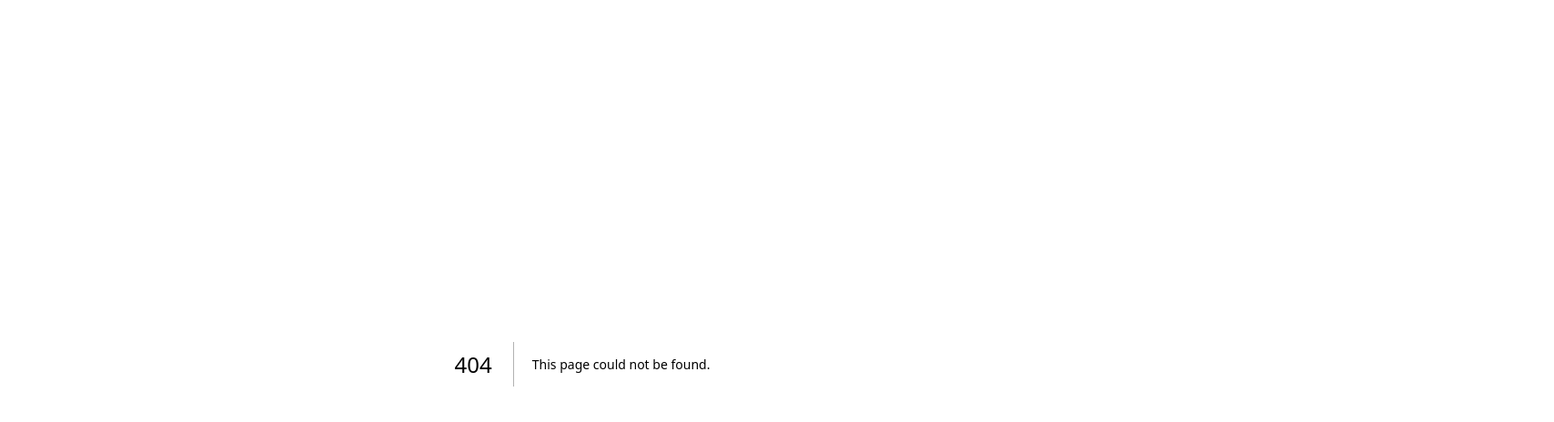
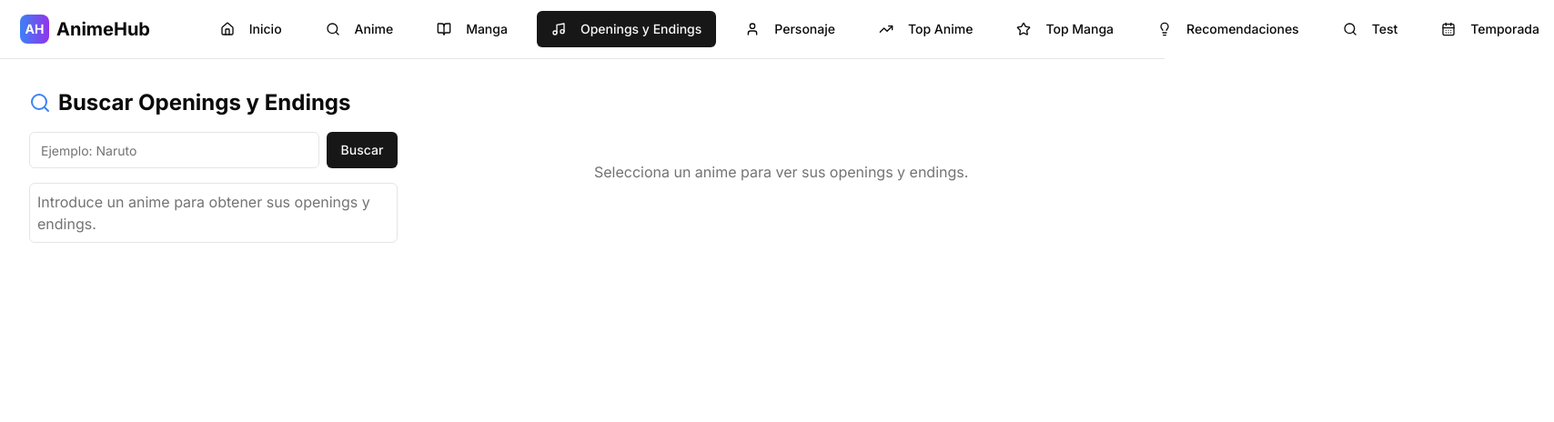
Before and after one commit to NachoGonzalez2001/AnimeHub, a Next.js app in the folder AnimeHub/: page /opyend in a window 1280 px wide. Before the commit this address had no page. Shown: the top 464 px of the page at 91% size, 1708 px wide, since content can reach past the window. Built offline with nearby package versions, Linux system fonts and the light colour scheme.

Commit message:
(feat) webpage de openings y endings con busqueda en youtube

```diff
--- /dev/null
+++ b/AnimeHub/app/opyend/loading.tsx
@@ -0,0 +1,3 @@
+export default function Loading() {
+  return null
+}
--- /dev/null
+++ b/AnimeHub/app/opyend/page.tsx
@@ -0,0 +1,199 @@
+"use client"
+
+import { useState } from "react"
+import { Navigation } from "@/components/navigation"
+import { Input } from "@/components/ui/input"
+import { Button } from "@/components/ui/button"
+import { Card, CardContent } from "@/components/ui/card"
+import { Music, Search, Play } from "lucide-react"
+
+interface Anime {
+  mal_id: number
+  title: string
+  title_japanese?: string
+  images: { jpg: { image_url: string } }
+}
+
+interface Theme {
+  openings: string[]
+  endings: string[]
+}
+
+export default function AnimeThemesSearchPage() {
+  const [query, setQuery] = useState("")
+  const [animeResults, setAnimeResults] = useState<Anime[]>([])
+  const [selectedAnime, setSelectedAnime] = useState<Anime | null>(null)
+  const [themes, setThemes] = useState<Theme | null>(null)
+  const [loading, setLoading] = useState(false)
+  const [error, setError] = useState("")
+
+  const handleSearch = async () => {
+    if (!query.trim()) return
+    setLoading(true); setError(""); setSelectedAnime(null); setThemes(null)
+    try {
+      const res = await fetch(`https://api.jikan.moe/v4/anime?q=${encodeURIComponent(query)}&limit=20`)
+      const data = await res.json()
+      if (!data.data || data.data.length === 0) {
+        setAnimeResults([]); setError("No se encontraron animes con ese nombre.")
+      } else setAnimeResults(data.data)
+    } catch {
+      setError("Error al obtener resultados del anime.")
+    } finally { setLoading(false) }
+  }
+
+  const fetchThemes = async (id: number) => {
+    setLoading(true); setError(""); setThemes(null)
+    try {
+      const res = await fetch(`https://api.jikan.moe/v4/anime/${id}/themes`)
+      const data = await res.json()
+      if (data.data) {
+        setSelectedAnime(animeResults.find(a => a.mal_id === id) || null)
+        setThemes(data.data)
+      } else {
+        setError("No se pudieron cargar los temas musicales.")
+      }
+    } catch {
+      setError("Error al obtener los openings/endings.")
+    } finally { setLoading(false) }
+  }
+
+const handlePlayVideo = (themeTitle: string) => {
+  let cleaned = themeTitle.replace(/^\d+:\s*/, "")
+  const titleMatch = cleaned.match(/["'](.+?)["']/)
+  const title = titleMatch ? titleMatch[1] : ""
+  const artistMatch = cleaned.match(/by\s+([^(]+)/i)
+  const artist = artistMatch ? artistMatch[1].trim() : ""
+  const searchQuery = `${title} ${artist} anime`
+  window.open(`https://www.youtube.com/results?search_query=${encodeURIComponent(searchQuery)}`, "_blank")
+}
+
+  return (
+    <div className="min-h-screen bg-background">
+      <Navigation />
+      <div className="max-w-7xl mx-auto px-4 sm:px-6 lg:px-8 py-8">
+        <div className="flex flex-col md:flex-row gap-8">
+          <div className="flex flex-col w-full md:w-1/3 min-w-0">
+            <div className="flex items-center gap-2 mb-4">
+              <Search className="w-6 h-6 text-blue-500" />
+              <h1 className="text-2xl font-bold">Buscar Openings y Endings</h1>
+            </div>
+            <div className="flex gap-2 mb-4">
+              <Input
+                placeholder="Ejemplo: Naruto"
+                value={query}
+                onChange={e => setQuery(e.target.value)}
+                onKeyDown={e => e.key === "Enter" && handleSearch()}
+              />
+              <Button onClick={handleSearch} disabled={loading}>
+                {loading ? "Buscando..." : "Buscar"}
+              </Button>
+            </div>
+            {error && <p className="text-red-500 mb-2">{error}</p>}
+            <div className="overflow-y-auto w-full max-h-[500px] border rounded-md p-2">
+              {animeResults.length === 0 && !error && (
+                <p className="text-muted-foreground">
+                  Introduce un anime para obtener sus openings y endings.
+                </p>
+              )}
+              {animeResults.map(anime => (
+                <div
+                  key={anime.mal_id}
+                  onClick={() => fetchThemes(anime.mal_id)}
+                  className={`cursor-pointer flex items-center gap-3 p-2 rounded-md hover:bg-blue-100 ${
+                    selectedAnime?.mal_id === anime.mal_id ? "bg-blue-200" : ""
+                  }`}
+                >
+                  <img src={anime.images.jpg.image_url} alt={anime.title}
+                    className="w-12 h-12 rounded object-cover"
+                  />
+                  <div className="overflow-hidden">
+                    <p className="font-semibold truncate">{anime.title}</p>
+                    {anime.title_japanese && (
+                      <p className="text-xs text-muted-foreground truncate">{anime.title_japanese}</p>
+                    )}
+                  </div>
+                </div>
+              ))}
+            </div>
+          </div>
+
+          <div className="flex-1 min-w-0">
+            {selectedAnime && themes ? (
+              <Card>
+                <CardContent className="p-6">
+                  <div className="text-center">
+                    <img
+                      src={selectedAnime.images.jpg.image_url}
+                      alt={selectedAnime.title}
+                      className="w-40 h-56 object-cover rounded-md mx-auto mb-4"
+                    />
+                    <h2 className="text-2xl font-bold mb-2">{selectedAnime.title}</h2>
+                    {selectedAnime.title_japanese && (
+                      <p className="text-muted-foreground mb-4">{selectedAnime.title_japanese}</p>
+                    )}
+                  </div>
+
+                  {/* Openings */}
+                  <div className="mt-6">
+                    <h3 className="flex items-center gap-2 text-xl font-semibold mb-2">
+                      <Music className="w-5 h-5 text-blue-500" /> Openings
+                    </h3>
+                    {themes.openings.length > 0 ? (
+                      <ul className="list-disc list-inside text-sm space-y-2">
+                        {themes.openings.map((op, i) => (
+                          <li key={i} className="flex justify-between items-center">
+                            <span className="truncate max-w-[70%]">{op}</span>
+                            <Button
+                              size="sm"
+                              variant="outline"
+                              className="ml-2 flex items-center gap-1"
+                              onClick={() => handlePlayVideo(op)}
+                            >
+                              <Play className="w-4 h-4" /> Escuchar
+                            </Button>
+                          </li>
+                        ))}
+                      </ul>
+                    ) : (
+                      <p className="text-sm text-muted-foreground">No hay openings disponibles.</p>
+                    )}
+                  </div>
+
+                  {/* Endings */}
+                  <div className="mt-6">
+                    <h3 className="flex items-center gap-2 text-xl font-semibold mb-2">
+                      <Music className="w-5 h-5 text-blue-500" /> Endings
+                    </h3>
+                    {themes.endings.length > 0 ? (
+                      <ul className="list-disc list-inside text-sm space-y-2">
+                        {themes.endings.map((ed, i) => (
+                          <li key={i} className="flex justify-between items-center">
+                            <span className="truncate max-w-[70%]">{ed}</span>
+                            <Button
+                              size="sm"
+                              variant="outline"
+                              className="ml-2 flex items-center gap-1"
+                              onClick={() => handlePlayVideo(ed)}
+                            >
+                              <Play className="w-4 h-4" /> Escuchar
+                            </Button>
+                          </li>
+                        ))}
+                      </ul>
+                    ) : (
+                      <p className="text-sm text-muted-foreground">No hay endings disponibles.</p>
+                    )}
+                  </div>
+                </CardContent>
+              </Card>
+            ) : (
+              <p className="text-muted-foreground text-center mt-20">
+                Selecciona un anime para ver sus openings y endings.
+              </p>
+            )}
+          </div>
+        </div>
+      </div>
+    </div>
+  )
+}
--- a/AnimeHub/components/navigation.tsx
+++ b/AnimeHub/components/navigation.tsx
@@ -13,7 +13,8 @@ import {
   X,
   Lightbulb,
   CalendarDays,
-  User
+  User,
+  Music
 } from "lucide-react";
 import { useState } from "react"
 import { Popover, PopoverTrigger, PopoverContent } from "@/components/ui/popover"
@@ -22,6 +23,7 @@ const navigationItems = [
   { href: "/", label: "Inicio", icon: Home },
   { href: "/anime", label: "Anime", icon: Search },
   { href: "/manga", label: "Manga", icon: BookOpen },
+  { href: "/opyend", label: "Openings y Endings", icon: Music },
   { href: "/personaje", label: "Personaje", icon: User},
   { href: "/top-anime", label: "Top Anime", icon: TrendingUp },
   { href: "/top-manga", label: "Top Manga", icon: Star },
@@ -35,7 +37,7 @@ export function Navigation() {
 
   return (
     <nav className="bg-background border-b sticky top-0 z-50">
-      <div className="max-w-7xl mx-auto px-4 sm:px-6 lg:px-8">
+      <div className="max-w-7xl mx-auto px-4 sm:px-6 lg:px-8 ml-[-10px]">
         <div className="flex justify-between h-16">
           <div className="flex items-center">
             <Link href="/" className="flex items-center space-x-2">
```
